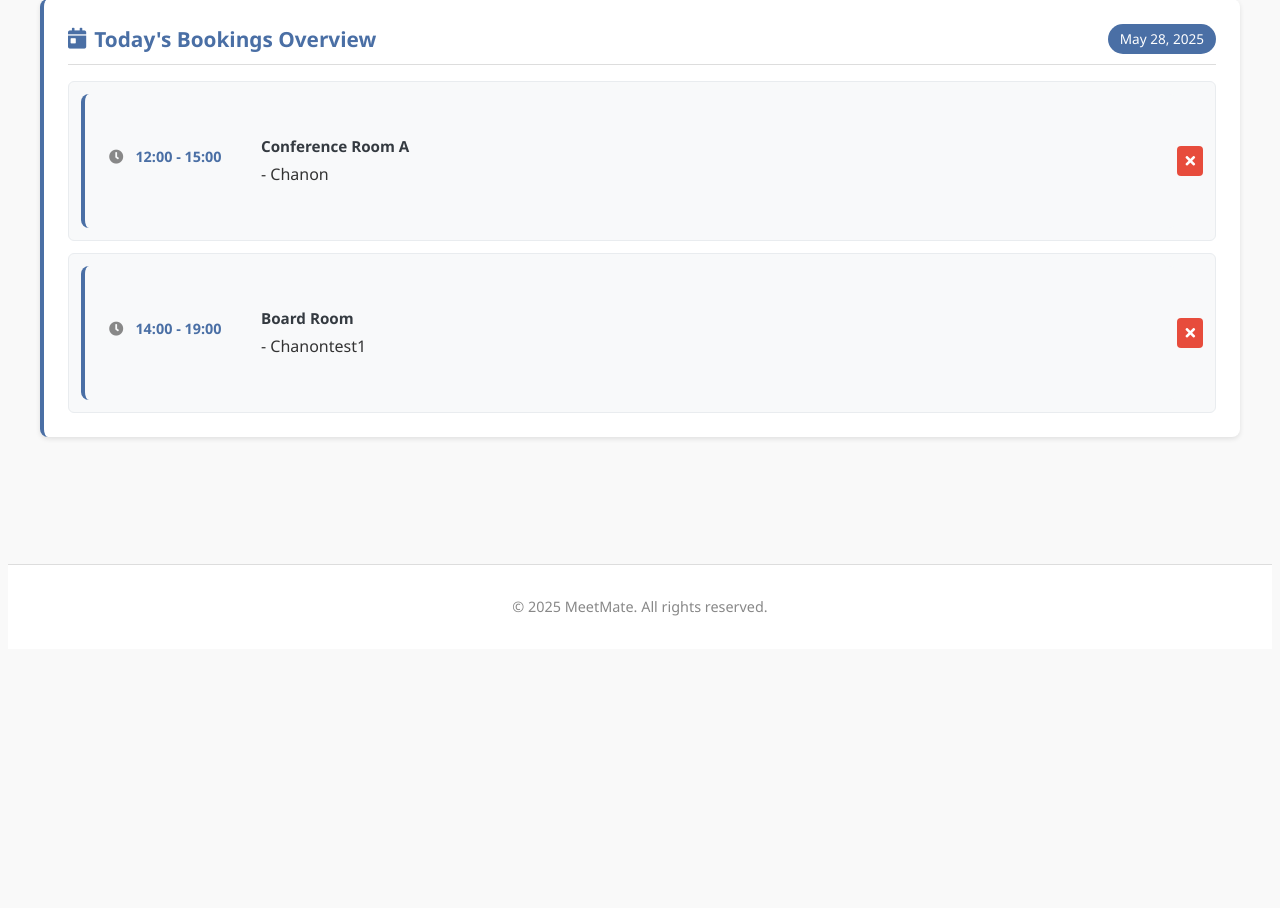
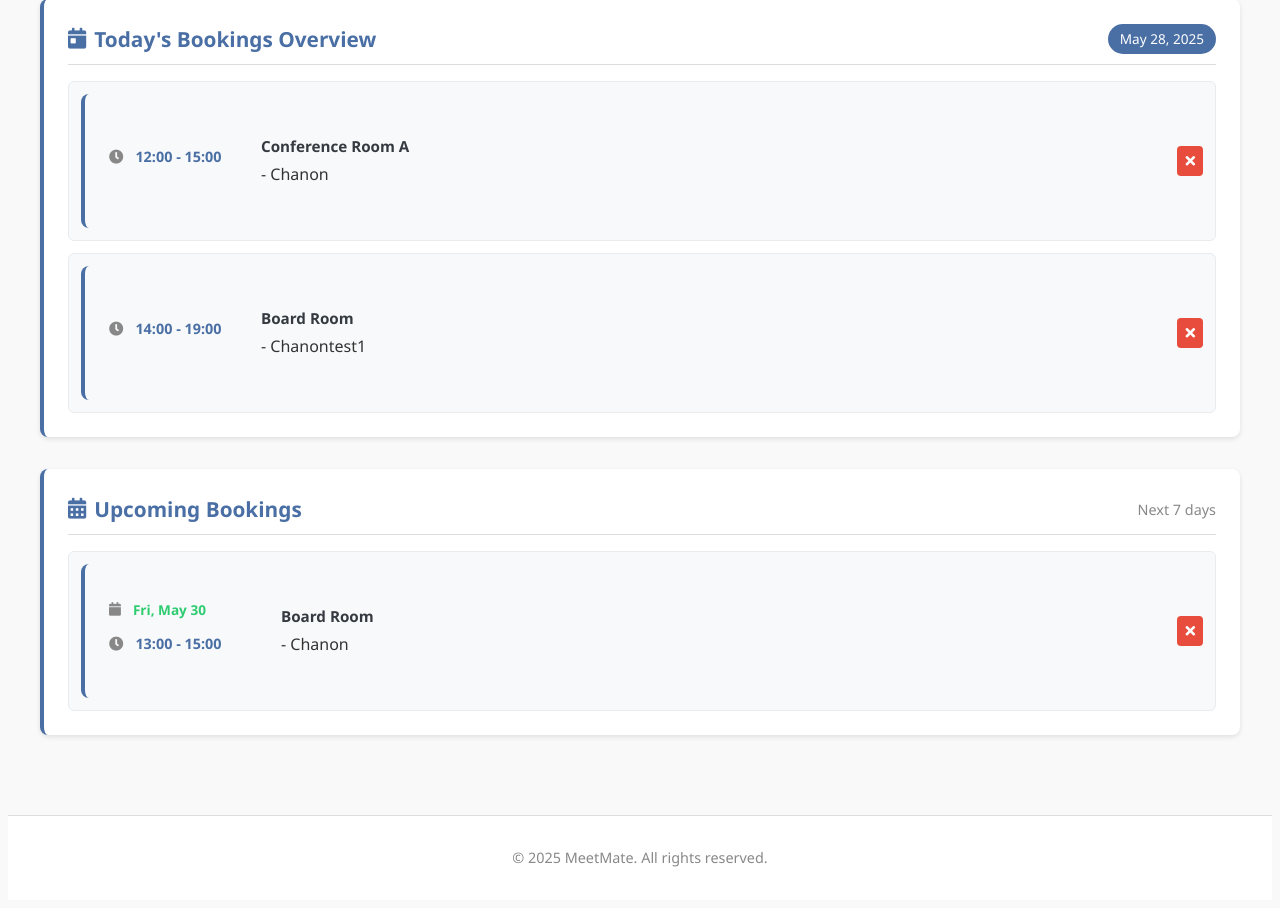
Before and after one commit to Boss-Chanonn/MeetmateBooking, a Flask app: page /dashboard in a window 1280 px wide. Shown: the part 274-1182 px from the top of the page. Before the commit the page ends 890 px from the top, so only its background shows below. Run offline with Flask 3, Linux system fonts and the light colour scheme; a user stored in the database is signed in; data comes from the database, SQL or seed files in the repository.

Commit message:
testing dashboard function
test

```diff
--- a/flask-template/app_beginner.py
+++ b/flask-template/app_beginner.py
@@ -427,20 +427,27 @@ def dashboard():
     cursor = connection.cursor()
 
     # Get current user's ID from session
-    user_id = session['user_id']
-      # Get all bookings for this user
+    user_id = session['user_id']    # Get all bookings for this user
     user_bookings = get_user_bookings(user_id)
 
-    # Initialize variables for today's bookings (only needed for admin)
+    # Initialize variables for today's and upcoming bookings (only needed for admin)
     today_bookings = []
+    upcoming_bookings = []
     today_date = ''
 
-    # Only fetch today's bookings if user is admin
+    # Only fetch today's and upcoming bookings if user is admin
     if session.get('role') == 'admin':
         # Get today's date for filtering
-        from datetime import date
-        today = date.today().strftime('%Y-%m-%d')
-        today_date = date.today().strftime('%B %d, %Y')
+        from datetime import date, timedelta
+        today = date.today()
+        today_str = today.strftime('%Y-%m-%d')
+        today_date = today.strftime('%B %d, %Y')
+
+        # Calculate date range for upcoming bookings (next 7 days excluding today)
+        tomorrow = today + timedelta(days=1)
+        next_week = today + timedelta(days=7)
+        tomorrow_str = tomorrow.strftime('%Y-%m-%d')
+        next_week_str = next_week.strftime('%Y-%m-%d')
 
         # Get today's bookings with user and room information
         cursor.execute('''
@@ -459,7 +466,7 @@ def dashboard():
             LEFT JOIN users admin ON b.booking_admin_id = admin.id
             WHERE b.date = ?
             ORDER BY b.time_start
-        ''', (today,))
+        ''', (today_str,))
 
         for row in cursor.fetchall():
             booking = dict(row)
@@ -470,13 +477,46 @@ def dashboard():
                 booking['booked_by'] = "Self"
             today_bookings.append(booking)
 
+        # Get upcoming bookings (next 7 days)
+        cursor.execute('''
+            SELECT
+                b.id,
+                b.date,
+                b.time_start,
+                b.time_end,
+                b.notes,
+                u.username,
+                r.name as room_name,
+                admin.username as admin_name
+            FROM bookings b
+            JOIN users u ON b.user_id = u.id
+            JOIN rooms r ON b.room_id = r.id
+            LEFT JOIN users admin ON b.booking_admin_id = admin.id
+            WHERE b.date >= ? AND b.date <= ?
+            ORDER BY b.date, b.time_start
+            LIMIT 10
+        ''', (tomorrow_str, next_week_str))
+
+        for row in cursor.fetchall():
+            booking = dict(row)
+            # Determine who made the booking
+            if booking['admin_name']:
+                booking['booked_by'] = f"Admin: {booking['admin_name']}"
+            else:
+                booking['booked_by'] = "Self"
+
+            # Format the date for display
+            booking_date = date.fromisoformat(booking['date'])
+            booking['formatted_date'] = booking_date.strftime('%a, %b %d')
+            upcoming_bookings.append(booking)
+
     connection.close()
-
-    # Show the dashboard with user's bookings and today's overview
+      # Show the dashboard with user's bookings and today's overview
     return render_template('dashboard.html',
                          bookings=user_bookings,
                          today_bookings=today_bookings,
-                         today_date=today_date)
+                         today_date=today_date,
+                         upcoming_bookings=upcoming_bookings)
 
 @app.route('/booking', methods=['GET', 'POST'])
 @login_required
--- a/flask-template/static/css/style.css
+++ b/flask-template/static/css/style.css
@@ -656,6 +656,72 @@ footer {
     font-size: 1rem;
 }
 
+/* Upcoming Bookings Summary */
+.upcoming-summary {
+    margin-bottom: 2rem;
+}
+
+.upcoming-bookings-list {
+    display: flex;
+    flex-direction: column;
+    gap: 0.75rem;
+}
+
+.upcoming-booking-item {
+    display: flex;
+    justify-content: space-between;
+    align-items: center;
+    padding: 0.75rem;
+    background-color: #f8f9fa;
+    border-radius: 6px;
+    border: 1px solid #e9ecef;
+    transition: all 0.3s ease;
+}
+
+.upcoming-booking-item:hover {
+    background-color: #e9ecef;
+    border-color: var(--primary-color);
+}
+
+.booking-date-time {
+    display: flex;
+    flex-direction: column;
+    gap: 0.25rem;
+    min-width: 140px;
+}
+
+.booking-date {
+    color: var(--secondary-color);
+    font-weight: 600;
+    font-size: 0.85rem;
+    display: flex;
+    align-items: center;
+    gap: 0.25rem;
+}
+
+.summary-subtitle {
+    color: var(--light-text);
+    font-size: 0.9rem;
+    font-weight: normal;
+}
+
+.no-upcoming-bookings {
+    text-align: center;
+    padding: 2rem 1rem;
+    color: var(--light-text);
+}
+
+.no-upcoming-bookings i {
+    font-size: 2rem;
+    margin-bottom: 0.5rem;
+    color: var(--border-color);
+}
+
+.no-upcoming-bookings p {
+    margin-bottom: 1rem;
+    font-size: 1rem;
+}
+
 /* Responsive Design */
 @media (max-width: 768px) {
     header {
@@ -706,9 +772,19 @@ footer {
     .booking-time {
         min-width: auto;
     }
+      .booking-actions-mini {
+        align-self: flex-end;
+    }
 
-    .booking-actions-mini {
-        align-self: flex-end;
+    .upcoming-booking-item {
+        flex-direction: column;
+        align-items: flex-start;
+        gap: 0.5rem;
+    }
+
+    .booking-date-time {
+        min-width: auto;
+        width: 100%;
     }
 }
 
--- a/flask-template/templates/dashboard.html
+++ b/flask-template/templates/dashboard.html
@@ -4,8 +4,7 @@
 
 {% block content %}
 <div class="dashboard">    <h1>Welcome, {{ session.username }}!</h1>
-
-    {% if session.role == 'admin' %}
+      {% if session.role == 'admin' %}
     <!-- Today's Bookings Overview -->
     <div class="today-summary">
         <div class="summary-card">
@@ -46,7 +45,56 @@
                     <a href="{{ url_for('admin_book') }}" class="btn btn-primary btn-sm">Book for Client</a>
                 </div>
             {% endif %}
-        </div>    </div>
+        </div>
+    </div>
+
+    <!-- Upcoming Bookings Overview -->
+    <div class="upcoming-summary">
+        <div class="summary-card">
+            <div class="summary-header">
+                <h2><i class="fas fa-calendar-alt"></i> Upcoming Bookings</h2>
+                <span class="summary-subtitle">Next 7 days</span>
+            </div>
+
+            {% if upcoming_bookings %}
+                <div class="upcoming-bookings-list">
+                    {% for booking in upcoming_bookings %}
+                        <div class="upcoming-booking-item">
+                            <div class="booking-info">
+                                <div class="booking-date-time">
+                                    <div class="booking-date">
+                                        <i class="fas fa-calendar"></i> {{ booking.formatted_date }}
+                                    </div>
+                                    <div class="booking-time">
+                                        <i class="fas fa-clock"></i> {{ booking.time_start }} - {{ booking.time_end }}
+                                    </div>
+                                </div>
+                                <div class="booking-details">
+                                    <strong>{{ booking.room_name }}</strong> - {{ booking.username }}
+                                    {% if booking.notes %}
+                                        <div class="booking-note">{{ booking.notes }}</div>
+                                    {% endif %}
+                                </div>
+                            </div>
+                            <div class="booking-actions-mini">
+                                <a href="{{ url_for('cancel_booking', booking_id=booking.id) }}"
+                                   class="btn btn-sm btn-danger"
+                                   onclick="return confirm('Are you sure you want to cancel this booking?')">
+                                    <i class="fas fa-times"></i>
+                                </a>
+                            </div>
+                        </div>
+                    {% endfor %}
+                </div>
+            {% else %}
+                <div class="no-upcoming-bookings">
+                    <i class="fas fa-calendar-check"></i>
+                    <p>No upcoming bookings in the next 7 days</p>
+                    <a href="{{ url_for('admin_book') }}" class="btn btn-primary btn-sm">Book for Client</a>
+                </div>
+            {% endif %}
+        </div>
+    </div>
     {% endif %}
 
     {% if session.role != 'admin' %}
```
